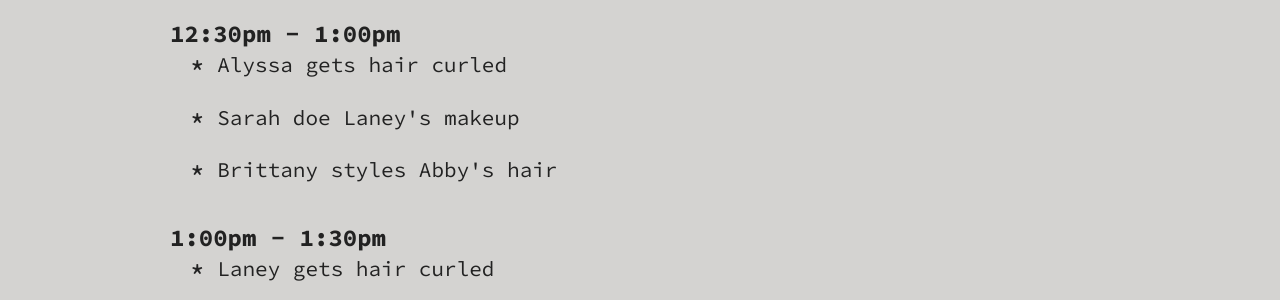
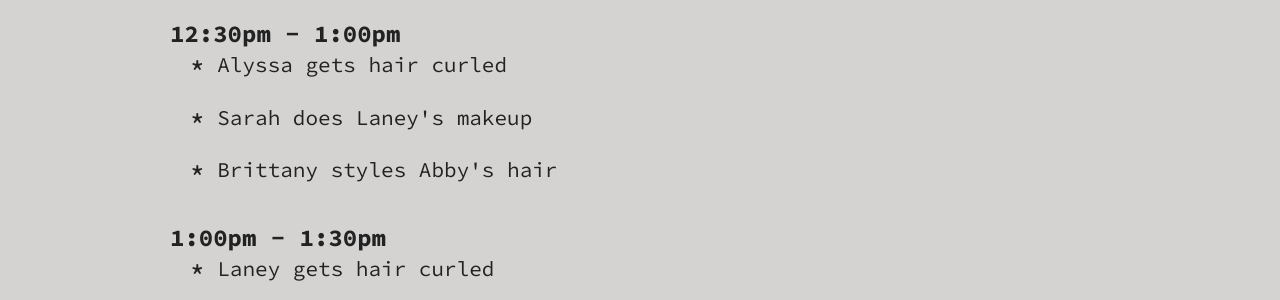
Before and after one commit to grantstandridge/grantstandridge.github.io, a Jekyll site: the page built from _buckets/hair-slash-makeup-itinerary.markdown, in a window 1280 px wide. Shown: the part 1323-1623 px from the top of the page. Built offline with Jekyll 4.4.1, drawn with Linux system fonts in a browser that asks for light colours.

Commit message:
Updated Hair Slash Makeup Itinerary

```diff
--- a/_buckets/hair-slash-makeup-itinerary.markdown
+++ b/_buckets/hair-slash-makeup-itinerary.markdown
@@ -30,7 +30,7 @@ Schedule:
 - Parent: 12:30pm - 1:00pm
   Children:
   - Alyssa gets hair curled
-  - Sarah doe Laney's makeup
+  - Sarah does Laney's makeup
   - Brittany styles Abby's hair
 - Parent: 1:00pm - 1:30pm
   Children:
```
